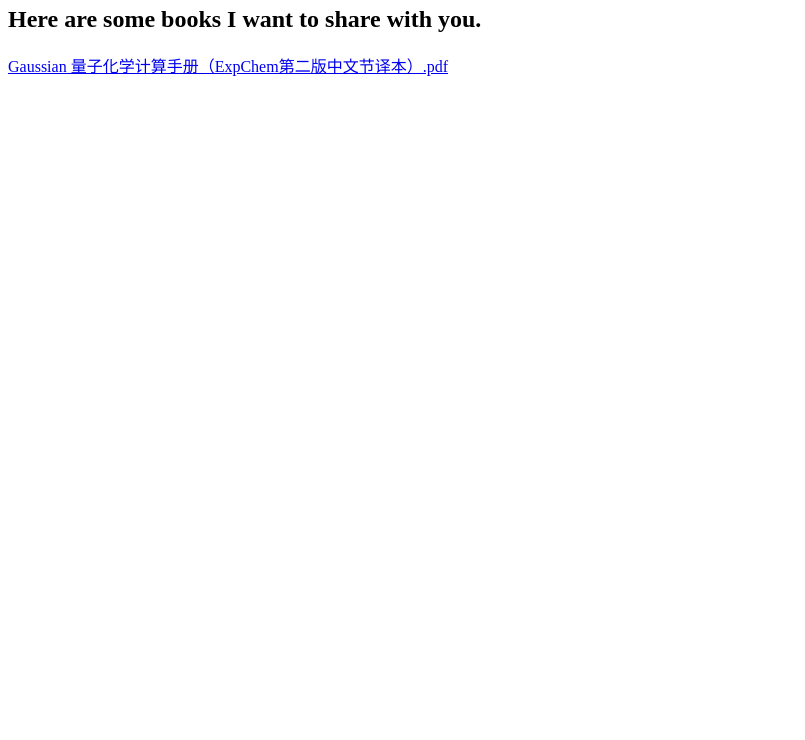
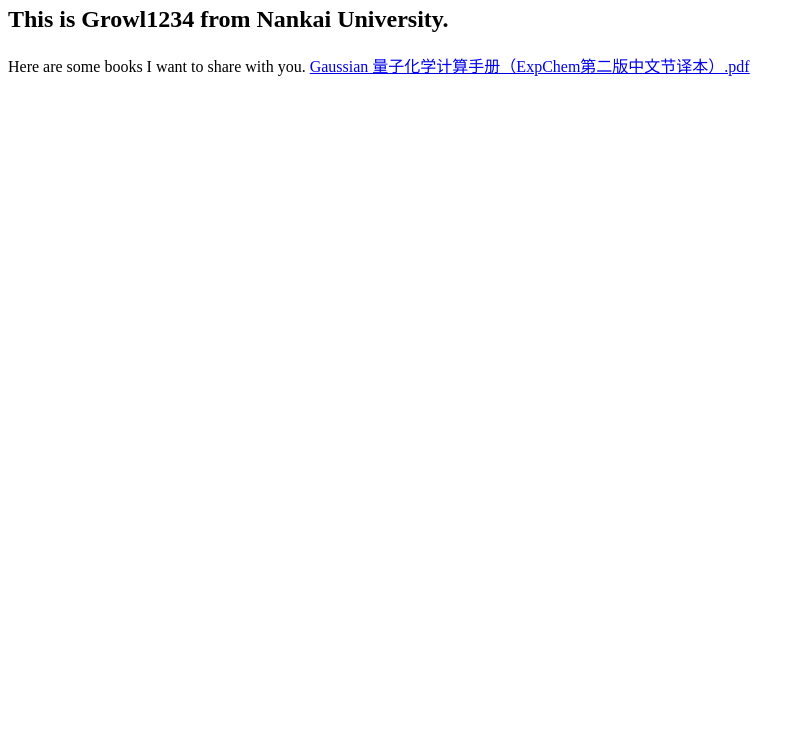
Before and after one commit to Growl1234/growl1234.github.io, a plain HTML site: page index.html in a window 1280 px wide. Shown: the part 60-800 px from the top of the page, without its empty margins (0-805 px from the left). Drawn offline with Linux system fonts and the light colour scheme.

Commit message:
Update index.html

```diff
--- a/index.html
+++ b/index.html
@@ -4,7 +4,8 @@
 </head>
 </body>
   <h1>Welcome! </h1>
-  <h2>Here are some books I want to share with you. </h2>
+  <p><h2>This is Growl1234 from Nankai University.</h2></p>
+  Here are some books I want to share with you.
   <a href="/Gaussian%20%E9%87%8F%E5%AD%90%E5%8C%96%E5%AD%A6%E8%AE%A1%E7%AE%97%E6%89%8B%E5%86%8C%EF%BC%88ExpChem%E7%AC%AC%E4%BA%8C%E7%89%88%E4%B8%AD%E6%96%87%E8%8A%82%E8%AF%91%E6%9C%AC%EF%BC%89.pdf"  target="_blank">Gaussian 量子化学计算手册（ExpChem第二版中文节译本）.pdf</a>
 </body>
 </html>
```
